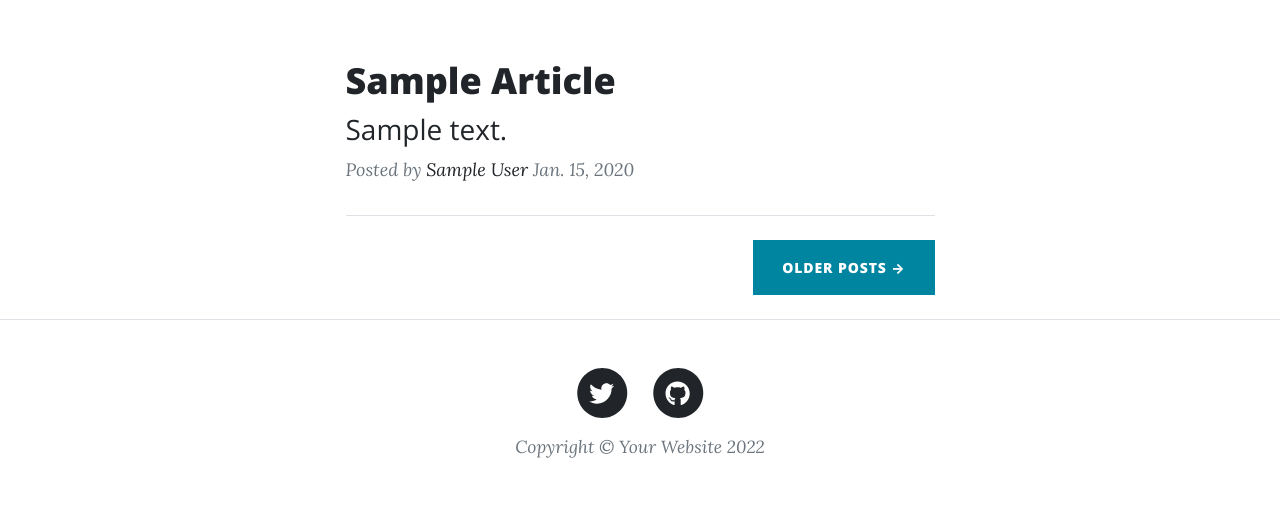
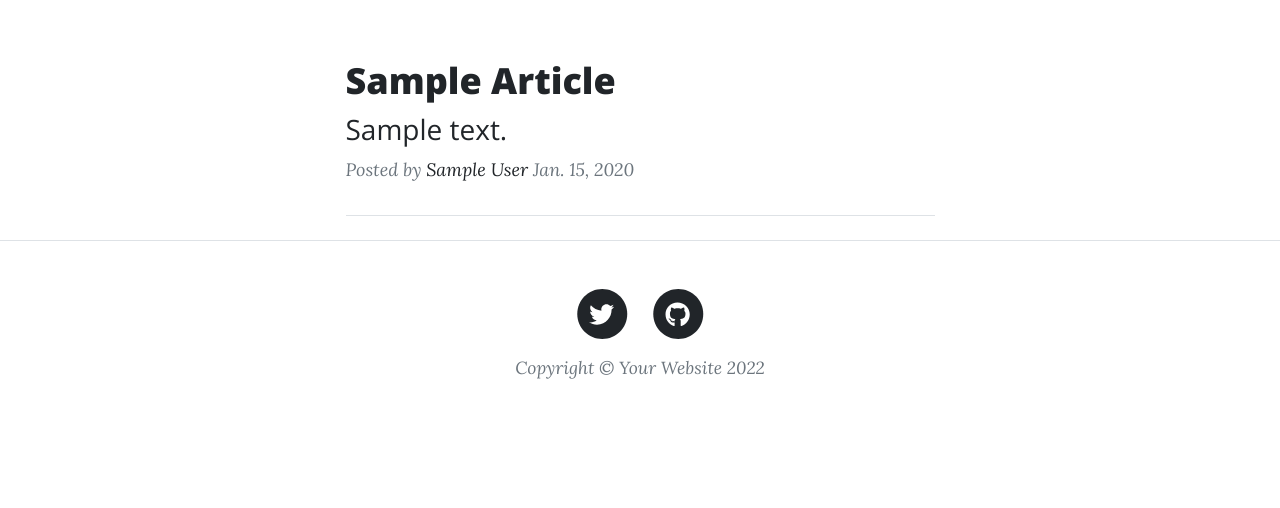
Before and after one commit to AmirMahdyTurani/clean-blog, a Django app: page / in a window 1280 px wide. Shown: the part 551-1059 px from the top of the page. After the commit the page ends 930 px from the top, so only its background shows below. Run offline with Django 4.2, Linux system fonts and the light colour scheme; tables that the repository leaves empty hold one stand-in row (values such as "Sample post"); some libraries are stand-ins or nearby versions.

Commit message:
paginations

```diff
--- a/web/templates/web/index.html
+++ b/web/templates/web/index.html
@@ -26,10 +26,22 @@
                     {% include 'web/includes/web/post_preview.html' %}
                 {% endfor %}
                 <!-- Pager-->
-                <div class="d-flex justify-content-end mb-4"><a class="btn btn-primary text-uppercase"
-                                                                href="{% url 'posts' %}">Older
-                    Posts
-                    →</a></div>
+                <div class=" justify-content-end mb-4">
+                    {% if latest_post.has_previous %}
+                        <a class="btn btn-primary text-uppercase"
+                           href="{% url 'page' latest_post.previous_page_number %}">Newer
+                            Posts
+                            &larr;</a>
+                    {% endif %}
+                    {% if latest_post.has_next %}
+                        <a class="btn btn-primary text-uppercase"
+                           href="{% url 'page' latest_post.next_page_number %}">Older
+                            Posts
+                            →</a>
+                    {% endif %}
+                </div>
+
+
             </div>
         </div>
     </div>
--- a/web/urls.py
+++ b/web/urls.py
@@ -5,6 +5,7 @@ from . import views
 
 urlpatterns = [
     path('', views.index, name="index"),
+    path('page/<int:page>', views.index, name="page"),
     path('posts/', views.all_posts, name="posts"),
     path('posts/<slug:slug>', views.post_detail, name="post-detail"),
     path('contact-us/', views.contact_us, name="contact-us"),
--- a/web/views.py
+++ b/web/views.py
@@ -1,12 +1,16 @@
+from django.core.paginator import Paginator
 from django.shortcuts import render, get_object_or_404
 from . import models
 
 
 # Create your views here.
 
-def index(request):
+def index(request, page=1):
+    article_list = models.Article.objects.filter(is_active=True).order_by("-published")
+    paginator = Paginator(article_list, 3)
+    articles = paginator.get_page(page)
     return render(request, "web/index.html", {
-        'latest_post': list(models.Article.objects.filter(is_active=True).order_by("-published"))[:3],
+        'latest_post': articles,
     })
 
 
```
